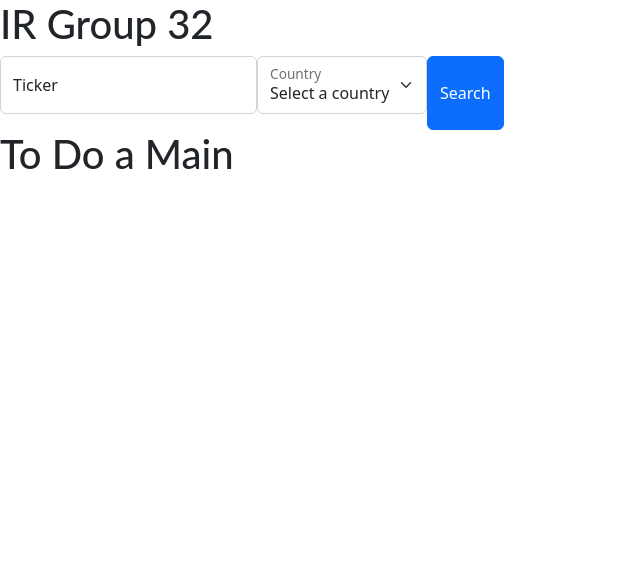
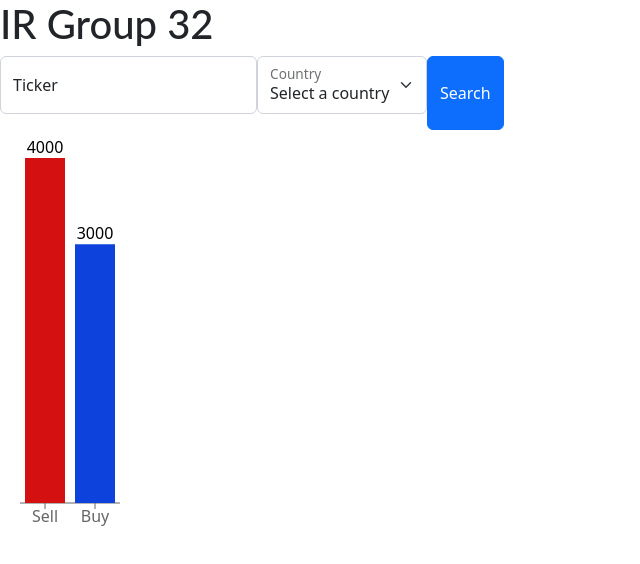
Before and after one commit to sekheng/CZ4034_IR, a React (Create React App) app: page / in a window 1280 px wide. Shown: the top 564 px of the page, without its empty margins (0-640 px from the left). Built offline with nearby package versions, Linux system fonts and the light colour scheme.

Commit message:
roughly have a bar chart. inputs and the passing of values

```diff
--- a/App.tsx
+++ b/App.tsx
@@ -4,7 +4,6 @@ import SearchForm from './SearchForm';
 import { BrowserRouter, Route, Routes } from 'react-router-dom';
 import Main from './Main';
 import MoneyGraph from './Graph/MoneyGraph';
-import TopBar from './TopBar';
 import NoPage from './NoPage';
 
 export default function App() {
@@ -13,11 +12,11 @@ export default function App() {
             <div>
                 <h1>IR Group 32</h1>
                 <SearchForm />
-                <Routes>
+                {/* <Routes>
                     <Route index path="/" element={<Main />} />
                     <Route path="/graph" element={<MoneyGraph />} />
                     <Route path="*" element={<NoPage />} />
-                </Routes>
+                </Routes> */}
             </div>
         </BrowserRouter>
     );
--- a/Main.tsx
+++ b/Main.tsx
@@ -1,5 +1,48 @@
 import * as React from 'react';
+import * as Recharts from 'recharts';
+import SearchFState from './SearchForm';
 
-export default function Main() {
-    return <h1>To Do a Main</h1>;
+const colors = ['#D51010', '#0e42dd'];
+
+const data = [
+    {
+        name: 'Sell',
+        count: 4000,
+    },
+    {
+        name: 'Buy',
+        count: 3000,
+    },
+];
+
+export default function Main(props: SearchFState) {
+    const message = props.message;
+    const country = props.country;
+    return (
+        <div>
+            <h1>{message}</h1>
+            <h2>{country}</h2>
+            <Recharts.ResponsiveContainer width={150} height={400}>
+                <Recharts.BarChart
+                    data={data}
+                    margin={{ top: 20, right: 30, left: 20, bottom: 5 }}
+                >
+                    <Recharts.XAxis dataKey="name" />
+                    <Recharts.Bar dataKey="count" fill="#8884d8">
+                        {data.map((entry, index) => (
+                            <Recharts.Cell
+                                key={`cell-${index}`}
+                                fill={colors[index]}
+                            />
+                        ))}
+                        <Recharts.LabelList
+                            dataKey="count"
+                            position="top"
+                            fill=""
+                        />
+                    </Recharts.Bar>
+                </Recharts.BarChart>
+            </Recharts.ResponsiveContainer>
+        </div>
+    );
 }
--- a/SearchForm.tsx
+++ b/SearchForm.tsx
@@ -3,21 +3,27 @@ import Button from 'react-bootstrap/Button';
 import Form from 'react-bootstrap/Form';
 import FloatingLabel from 'react-bootstrap/FloatingLabel';
 import ButtonToolbar from 'react-bootstrap/ButtonToolbar';
+import Main from './Main';
 
-interface SearchFState {
+export interface SearchFState {
     message: string;
+    country: string;
+    sendMessage: string;
+    sendCountry: string;
 }
 
 class SearchForm extends React.Component<{}, SearchFState> {
     state = {
         message: '',
         country: '',
+        sendMessage: '',
+        sendCountry: '',
     };
 
     handleSubmit = () => {
         // this will send the query to get data from SOLR
-        console.log(`Name: ${this.state.message}`);
-        console.log(`Country: ${this.state.country}`);
+        this.setState({ sendMessage: this.state.message });
+        this.setState({ sendCountry: this.state.country });
     };
 
     render() {
@@ -63,6 +69,10 @@ class SearchForm extends React.Component<{}, SearchFState> {
                         Search
                     </Button>
                 </ButtonToolbar>
+                <Main
+                    message={this.state.sendMessage}
+                    country={this.state.sendCountry}
+                />
             </div>
         );
     }
--- a/styles.tsx
+++ b/styles.tsx
@@ -1 +1,3 @@
 export const backgroundColor = '#EEF1F6';
+export const redColor = '#D51010';
+export const blueColor = '#0e42dd';
```
